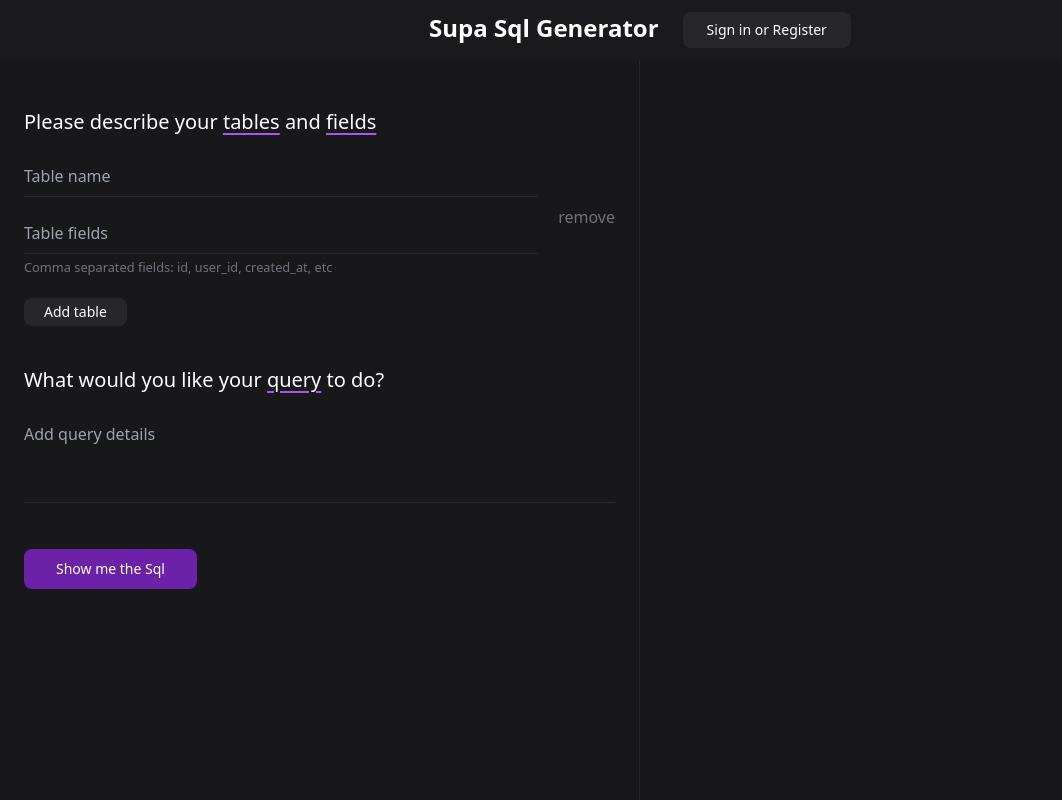
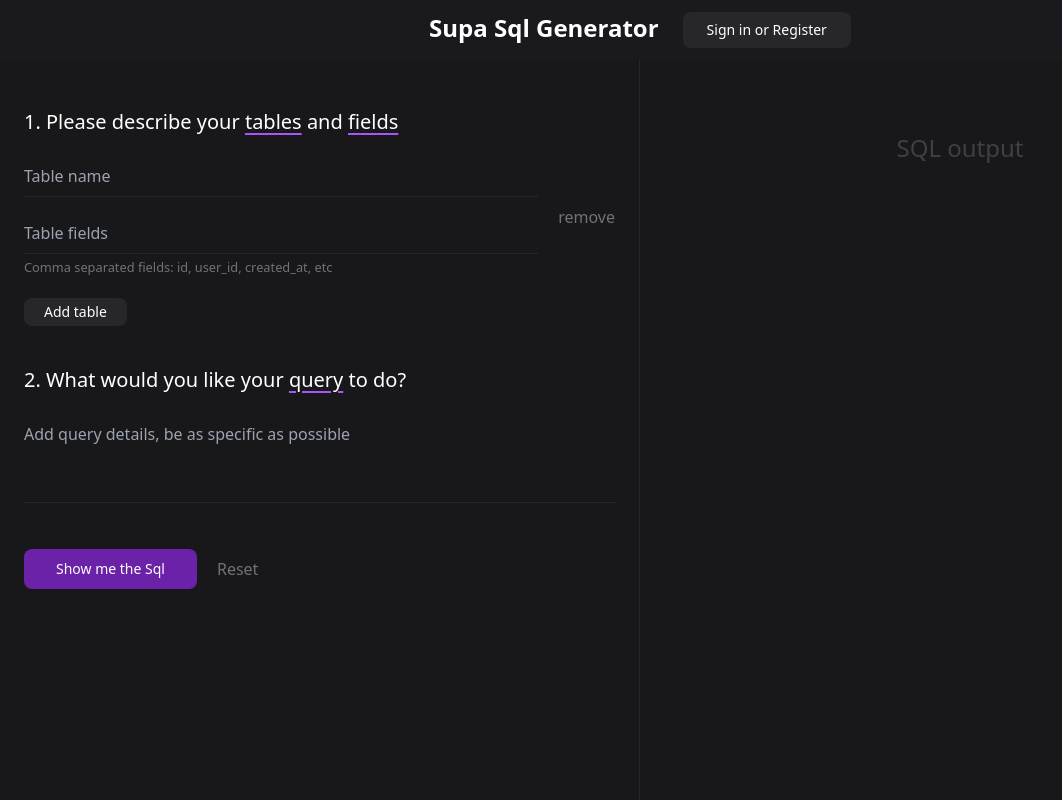
Before and after one commit to rodgetech/supa-sql-app, a Next.js app: page / in a window 1280 px wide. Shown: the whole page, without its empty margins (0-1062 px from the left). Built offline with nearby package versions, Linux system fonts and the light colour scheme.

Commit message:
Handle reset

```diff
--- a/components/Form.tsx
+++ b/components/Form.tsx
@@ -10,6 +10,7 @@ export type FormValues = {
 
 type Props = {
   onSubmit: (value: FormValues) => void;
+  onReset: () => void;
 };
 
 export default function QueryForm(props: Props) {
@@ -17,6 +18,7 @@ export default function QueryForm(props: Props) {
     register,
     control,
     handleSubmit,
+    reset,
     formState: { errors },
   } = useForm<FormValues>({
     defaultValues: {
@@ -24,20 +26,27 @@ export default function QueryForm(props: Props) {
     },
     mode: "onBlur",
   });
+
   const { fields, append, remove } = useFieldArray({
     name: "table",
     control,
   });
+
   const onSubmit = (data: FormValues) => {
     console.log(data);
     props.onSubmit(data);
+  };
+
+  const handleReset = () => {
+    reset();
+    props.onReset();
   };
 
   return (
     <form onSubmit={handleSubmit(onSubmit)} className="space-y-10">
       <div className="space-y-5">
         <h2 className="text-white text-xl">
-          Please describe your{" "}
+          1. Please describe your{" "}
           <span className="underline decoration-purple-500 underline-offset-4">
             tables
           </span>{" "}
@@ -91,7 +100,7 @@ export default function QueryForm(props: Props) {
       </div>
       <div className="space-y-5">
         <h2 className="text-white text-xl">
-          What would you like your{" "}
+          2. What would you like your{" "}
           <span className="underline decoration-purple-500 underline-offset-4">
             query
           </span>{" "}
@@ -104,17 +113,25 @@ export default function QueryForm(props: Props) {
             })}
             rows={3}
             className="w-full bg-zinc-900 text-white outline-none resize-none border-b border-zinc-800 py-2"
-            placeholder="Add query details"
+            placeholder="Add query details, be as specific as possible"
           />
         </div>
       </div>
 
+      <div className="flex items-center space-x-5">
         <button
           type="submit"
           className="text-white bg-purple-800  hover:bg-purple-700 focus:outline-none focus:ring-1 focus:ring-zinc-600 font-medium rounded-lg text-sm px-8 py-2.5"
         >
           Show me the Sql
         </button>
+        <p
+          className="text-zinc-500 cursor-pointer hover:text-white"
+          onClick={handleReset}
+        >
+          Reset
+        </p>
+      </div>
     </form>
   );
 }
--- a/pages/index.tsx
+++ b/pages/index.tsx
@@ -4,7 +4,7 @@ import Code from "../components/Code";
 import QueryForm, { FormValues } from "../components/Form";
 
 export default function Home() {
-  const [result, setResult] = useState();
+  const [result, setResult] = useState("");
 
   const generateQuery = async (values: FormValues) => {
     const response = await fetch("/api/generate", {
@@ -35,10 +35,10 @@ export default function Home() {
       <div className="grid grid-cols-2  h-full">
         <div className=" border-r border-zinc-800">
           <div className="my-6 p-6">
-            <QueryForm onSubmit={generateQuery} />
+            <QueryForm onSubmit={generateQuery} onReset={() => setResult("")} />
           </div>
         </div>
-        <div className="">
+        <div>
           <div className="my-6 p-6">
             {result && (
               <>
@@ -48,6 +48,11 @@ export default function Home() {
                 <Code sql={result} />
               </>
             )}
+            {!result && (
+              <h2 className="text-2xl text-zinc-700 text-center py-6">
+                SQL output
+              </h2>
+            )}
           </div>
         </div>
       </div>
```
Lines whose indentation alone changed are shown as unchanged.
